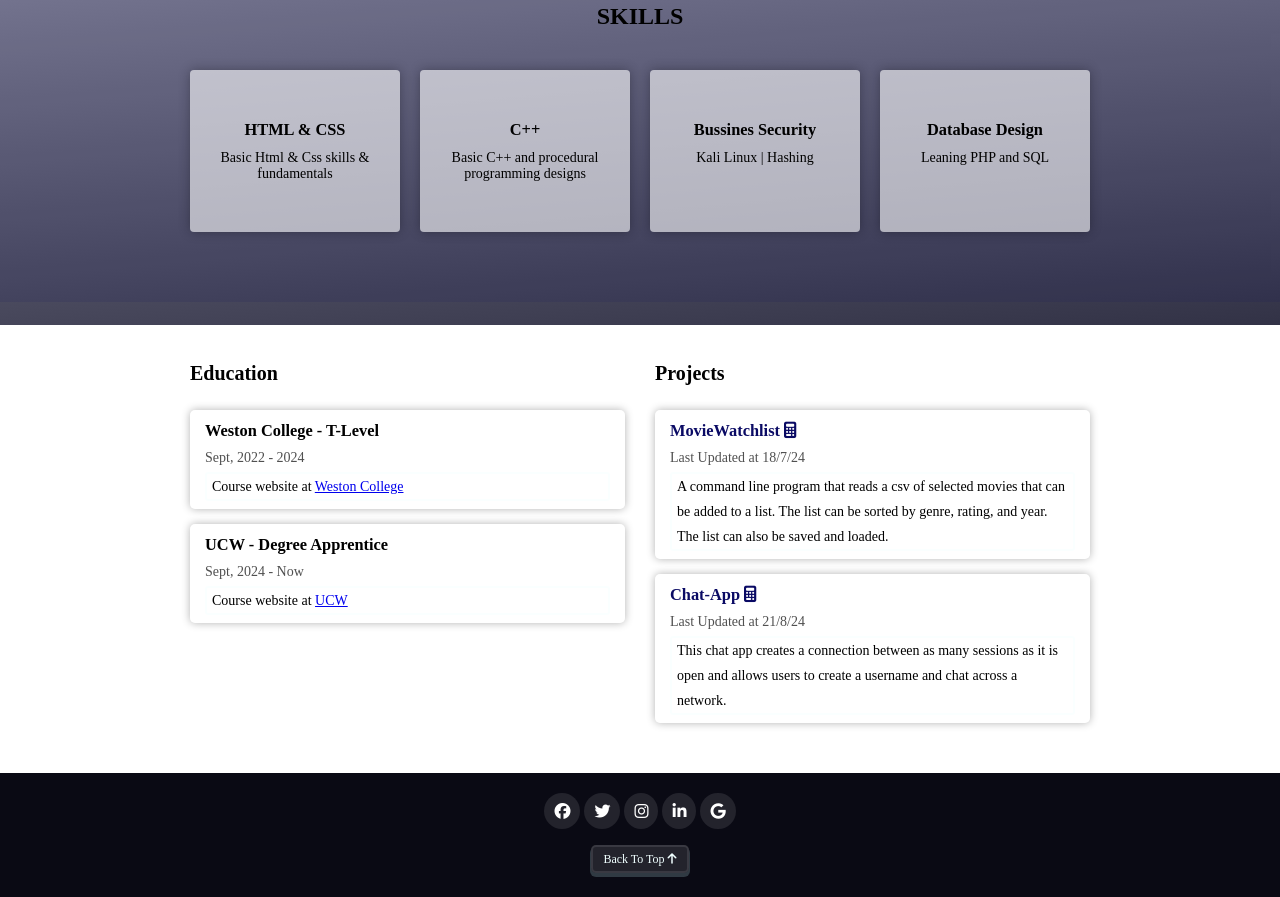
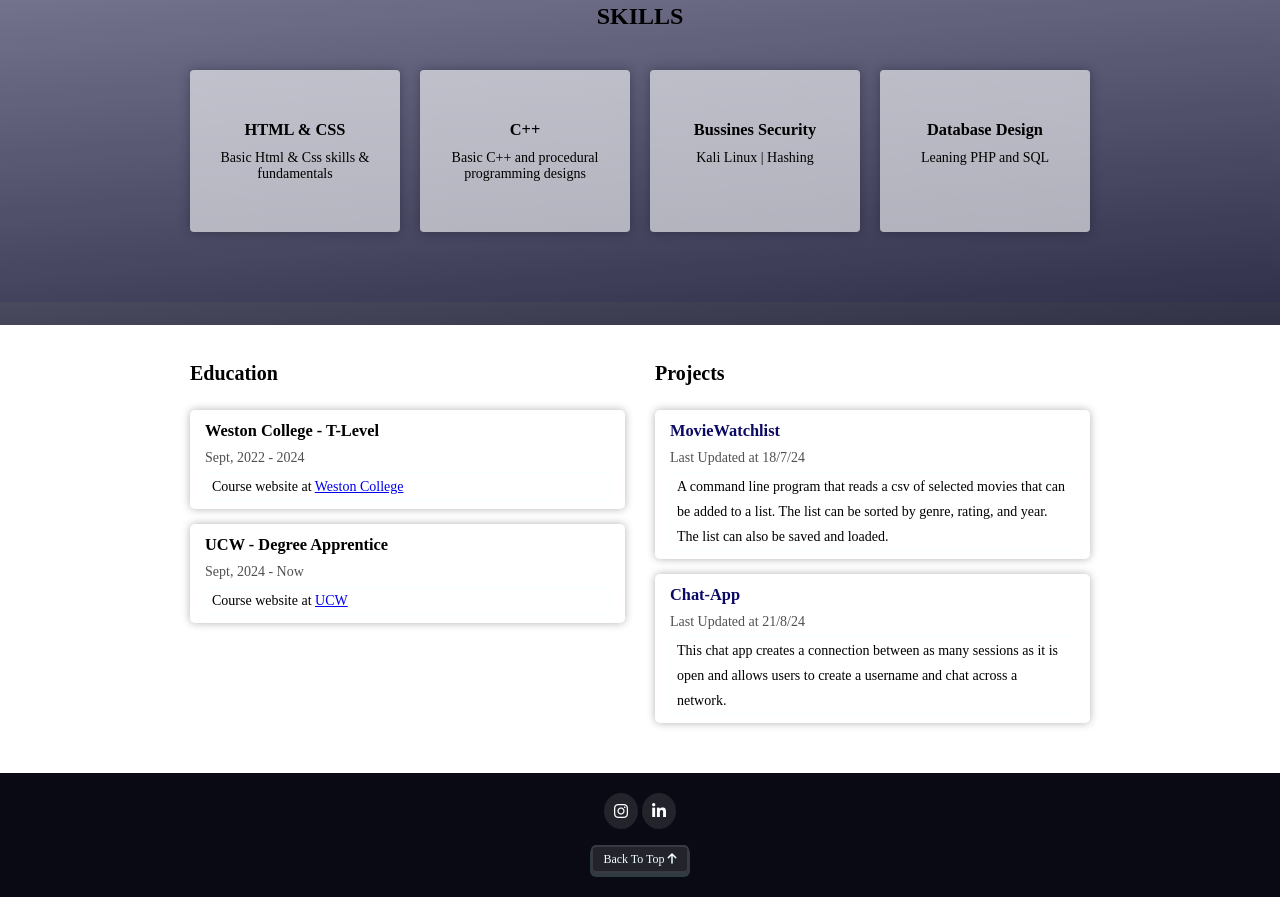
Before and after one commit to boshuua/portfolio, a plain HTML site: page index.html in a window 1280 px wide. Shown: the part 475-1372 px from the top of the page. Drawn offline with Linux system fonts and the light colour scheme.

Commit message:
Small quirks

```diff
--- a/index.html
+++ b/index.html
@@ -99,14 +99,14 @@
                     <div id="projects" class="edu-prj-cards-cont">
                         <h2>Projects</h2>
                         <a class="prj-card edu-prj-card" href="https://github.com/boshuua/MovieWatchlist" target="_blank"><div>
-                            <h3>MovieWatchlist <i class="fa-solid fa-calculator"></i></h3>
+                            <h3>MovieWatchlist</h3>
                             <p>Last Updated at 18/7/24</p>
                             <p>A command line program that reads a csv of selected movies that can be added to a list.
                                 The list can be sorted by genre, rating, and year. The list can also be saved and loaded.</p>
                             </p>
                         </div></a>
                         <a class="prj-card edu-prj-card" href="https://github.com/boshuua/Chat-App" target="_blank"><div>
-                            <h3>Chat-App <i class="fa-solid fa-calculator"></i></h3>
+                            <h3>Chat-App</h3>
                             <p>Last Updated at 21/8/24</p>
                             <p>This chat app creates a connection between as many sessions as it is open and allows users to create a username and chat across a network.</p>
                             </p>
@@ -117,11 +117,8 @@
         </main>
         <footer>
             <div id="footer-links">
-                <a href="https://facebook.com/" target="_blank"><i class="fa-brands fa-facebook foot-link"></i></a>
-                <a href="https://twitter.com/" target="_blank"><i class="fa-brands fa-twitter foot-link"></i></a>
                 <a href="https://instagram.com/" target="_blank"><i class="fa-brands fa-instagram foot-link"></i></a>
                 <a href="https://linkedin.com/" target="_blank"><i class="fa-brands fa-linkedin-in foot-link"></i></a>
-                <a href="https://google.com/" target="_blank"><i class="fa-brands fa-google foot-link"></i></a>
             </div>
             <a id="top" href="#top">Back To Top <i class="fa-solid fa-arrow-up"></i></a>
         </footer>
```
